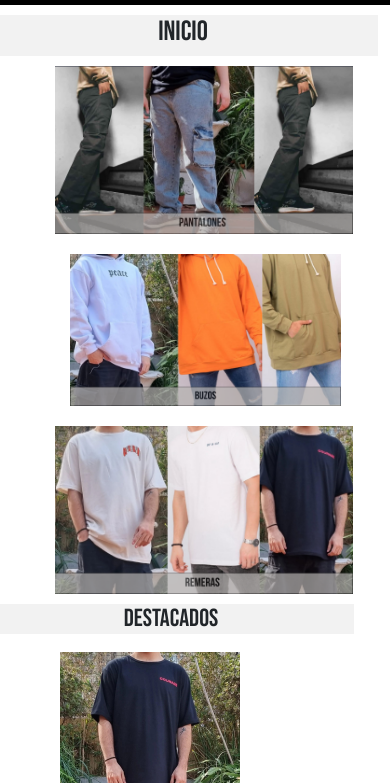
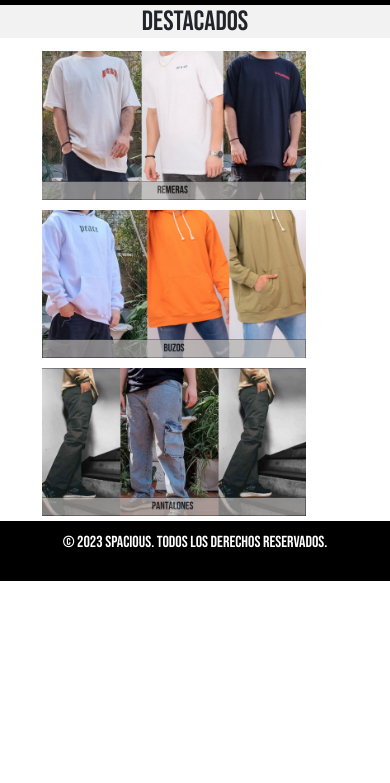
Before and after one commit to SGonzalezGomila/spacious, a website: page index.html in a window 390 px wide. Shown: the part 61-844 px from the top of the page. Drawn offline with nearby package versions, Linux system fonts and the light colour scheme.

Commit message:
problemas con el inicio

```diff
--- a/css/style.css
+++ b/css/style.css
@@ -13,6 +13,11 @@ body {
   padding: 0;
 
   background-color: white;
+}
+/*h1 general*/
+h1{
+  text-align: center;
+  background-color: #f2f2f2;
 }
 
 /* Header */
@@ -69,77 +74,31 @@ footer {
 /*inicio*/
 .destacados_titulo{
   background-color: #f2f2f2;
-  margin-top: 10px;
-}
-.productos_destacados{
-  margin-left:auto;
+  margin-top: 45px;
+  width: 100%;
 }
 
 
-.destacados_pantalones_img,
-.destacados_buzos_img,
-.destacados_remeras_img{
-  width: 400px;
-  padding: 10px;
-
+/*catalogo de inicio*/
+.container_destacados{
+  display: flex;
+  flex-direction: row;
+  align-items: center;
+  justify-content: center;
 }
 
-.destacados_pantalones_img:hover,
-.destacados_buzos_img:hover,
-.destacados_remeras_img:hover{
-  transform: scale(1.1);
+.container_destacados img{
+  width: 80%;
 
+  margin-left: 25px;
 }
 
-/*catalogo de inicio*/
-
-
-.catalogo_inicio h2{
-  text-align: center;
-  background-color: #f2f2f2;
-  background-size: 100vh;
-
-}
-
-.catalogo_inicio img{
-  height: 200px;
-  width: 200px;
-  border-radius: 5px;
-  margin-bottom: 30px;
-  margin-left: 50px;
-  padding: 10px;
-
-}
-
-.catalogo_inicio img:hover{
-  transform: scale(1.2);
-}
-
-
-.catalogo_inicio button{
-  background-color: #000000;
-  color: #fff;
-  border: none;
-  padding: 10px 20px;
-  font-size: 1rem;
-  margin-top: 4px;
-  cursor: pointer;
-  border-radius: 5px;
-  transition: background-color 0.3s ease;
-}
-
-.catalogo_inicio button:hover{
- transform: scale(1.1);
-  background-color: #0056b3;
+.container_destacados img:hover{
+  transform: scale(1.1);
 }
 
 
 
-/* Estilo para el título h1 en general */
-
-h1{
-  text-align: center;
-}
 
 /*Catalogo de remeras*/
 
@@ -385,26 +344,25 @@ footer {
 
   /*Pagina index*/
   /*productos destacados inicio*/
-  .productos_destacados{
-    width: 100%;
+  .container_destacados{
+    display: flex;
+    flex-direction: column;
+    align-items: center;
+    justify-content: center;
+    margin-right: 20px;
   }
-  .destacados_remeras_img{
-    width: 93%;
-    margin-left: 45px;
+
+  .container_destacados img{
+    width: 80%;
+    padding: 5px;
+
   }
-  .destacados_buzos_img{
-    width: 85%;
-    margin-left: 60px;
-  }
-  .destacados_pantalones_img{
-    width: 93%;
-    margin-left: 45px;
-  }
-  .productos_destacados h2{
-    width: 100%;
+  .container_destacados img:active{
+    transform: scale(1.1);
   }
 
   /*catalogo inicio*/
+
 
 
 
--- a/index.html
+++ b/index.html
@@ -47,55 +47,29 @@
 </nav>
 </header>
         <!--Seccion de destacados-->
-        <section id="destacados container-fluid">
-          <div class="productos_destacados_container row w-100">
-          <div class="destacados_titulo col-lg-12 w-100">
-            <h1>Inicio</h1>
+        <section id="Destacados">
+          <div class="destacados_title">
+              <h1>Destacados</h1>
+            </div>
+          <div class="container_destacados container-fluid row w-100">
+
+            <div class="destacados_remeras col-sm-2 col-md-2 col-lg-3 col-xl-4">
+            <a href="pages/remeras.html ">
+              <img src="img/destacados/destacados remeras.png" alt="destacados de 3 remeras">
+            </a>
           </div>
-          <div class="productos_destacado row ">
-
-            <div class="destacados_pantalones col-sm-4 col-md-3 col-lg-4">
-              <a href="pages/pantalones.html">
-                <img src="img/destacados/Destacados pantalones.png" alt="Imagen que compila las fotos de los pantalones de la web" class="destacados_pantalones_img">
-              </a>
-            </div>
-
-            <div class="destacados_buzos col-sm-4 col-md-3 col-lg-4">
-              <a href="pages/pantalones.html">
-                <img src="img/destacados/destacados buzos.png" alt="Imagen que compila las fotos de los buzos de la web" class="destacados_buzos_img">
-              </a>
-            </div>
-
-            <div class="destacados_remeras col-sm-4 col-md-3 col-lg-4">
-              <a href="pages/pantalones.html">
-                <img src="img/destacados/destacados remeras.png" alt="Imagen que compila las fotos de las remeras de la web" class="destacados_remeras_img">
-              </a>
-            </div>
-            </div>
-          </div>
-        </section>
-        <section id="catalogo_inicio container">
-          <div class="catalogo_inicio_container row w-100">
-          <div class="catalogo_inicio row col-lg-12 w-100">
-            <h2>Destacados</h2>
-          <div class="courage col-sm-12 col-md-12 col-lg-2 col-xl-2 col-xxl-1">
-            <a href="pages/remeras.html"><img src="img/remeras/courage.jpg" alt="remera negra con el texto courage"></a>
-          </div>
-          <div class="mushroom col-sm-12 col-md-12 col-lg-2 col-xl-2 col-xxl-1">
-            <a href="pages/remeras.html"><img src="img/remeras/mushroom.jpg" alt="remera color crema con el texto mushroom"></a>
-          </div>
-          <div class="fear_inicio col-sm-12 col-md-12 col-lg-2 col-xl-2 col-xxl-1">
-            <a href="pages/buzos.html"><img src="img/buzos/fear.jpg" alt="buzo canguro con un texto que dice fear god."></a>
-          </div>
-          <div class="peace_inicio col-sm-12 col-md-12 col-lg-2 col-xl-2 col-xxl-1">
-            <a href="pages/buzos.html"><img src="img/buzos/peace.jpg" alt="buzo blanco con un texto que dice peace"></a>
-          </div>
-          <div class="space col-sm-12 col-md-12 col-lg-2 col-xl-2 col-xxl-1">
-            <a href="pages/pantalones.html"> <img src="img/pantalon/cargo.jpg" alt="pantalon cargo de jean"></a>
-          </div>
+          <div class="destacados_buzos col-sm-2 col-md-2 col-lg-3 col-xl-4">
+            <a href="pages/buzos.html">
+              <img src="img/destacados/destacados buzos.png" alt="destacados de 3 remeras">
+          </a></div>
+          <div class="destacados_pantalones col-sm-2 col-md-2 col-lg-3 col-xl-4">
+            <a href="pages/pantalones.html">
+              <img src="img/destacados/Destacados pantalones.png" alt="destacados de 3 pantalones">
+            </a>
           </div>
         </div>
         </section>
+
     </main>
     <footer>
         <p>&copy; 2023 Spacious. Todos los derechos reservados.</p>
```
